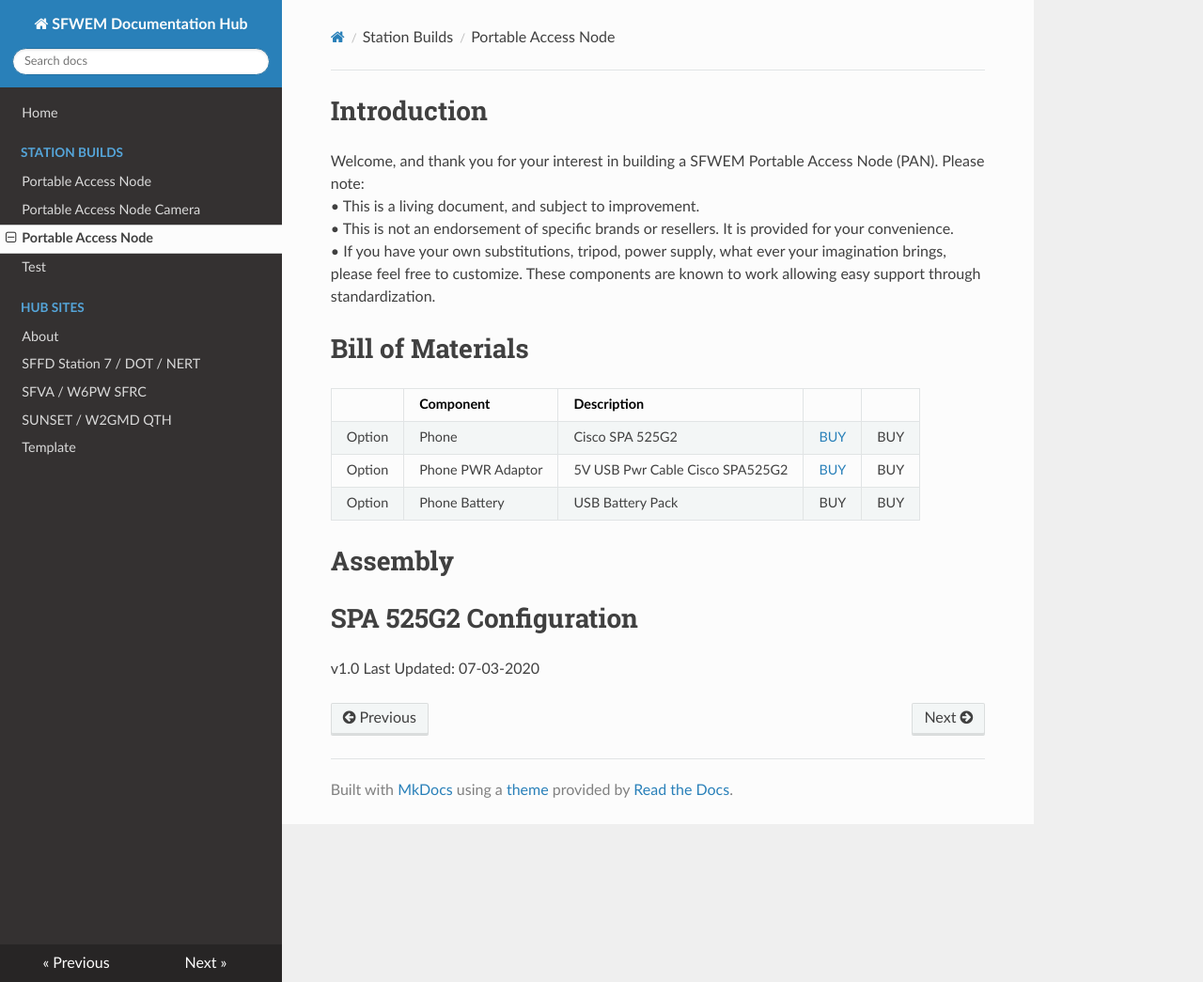
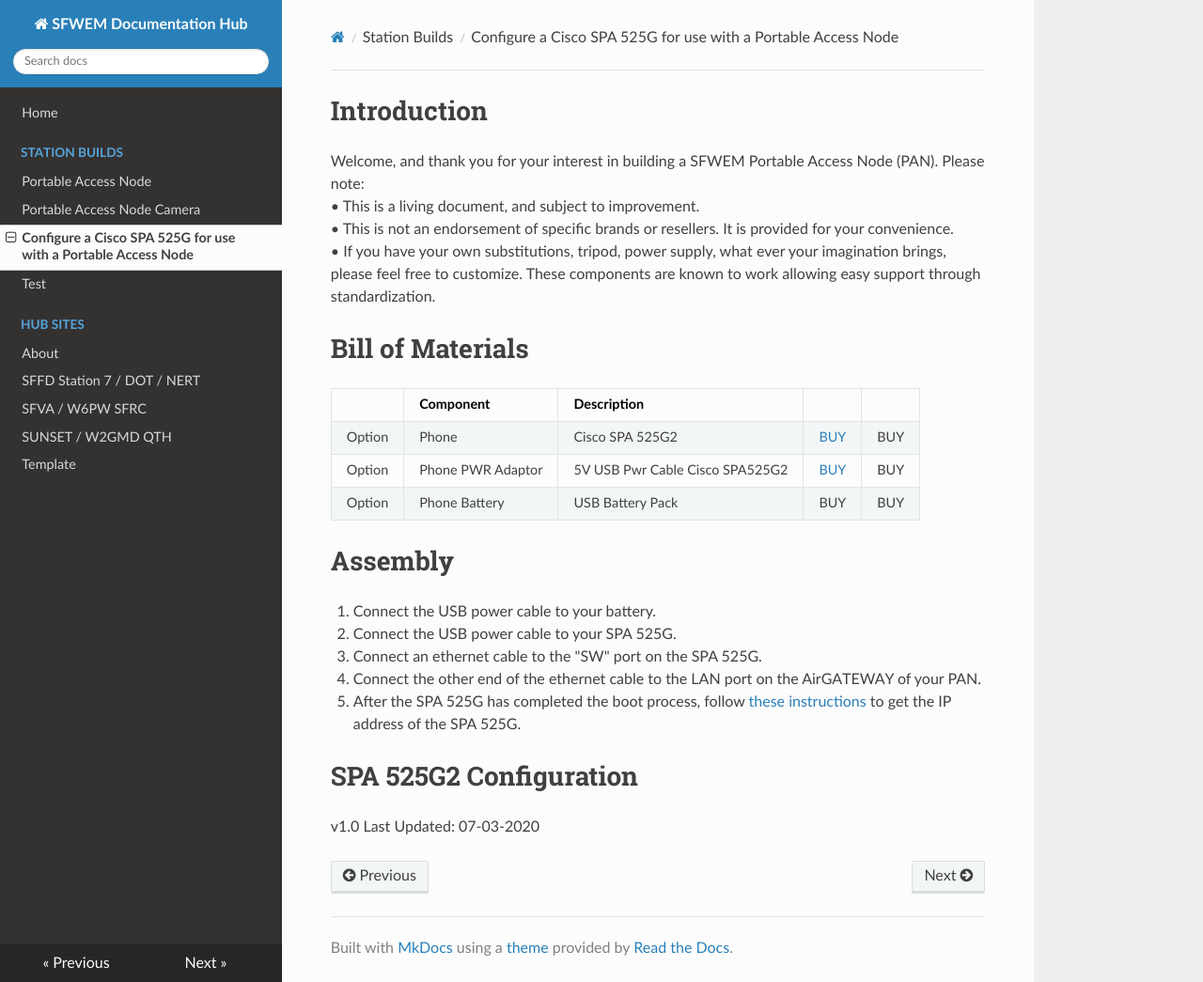
Before and after one commit to sfwem/SFWEM-Docs, an MkDocs documentation site: the page built from docs/Station_Builds/PAN_Cisco_Phone_SPA_525G2.md, in a window 1280 px wide and 1045 px high. Shown: the whole window at 94% size. Built offline with MkDocs 1.6.1, drawn with Linux system fonts in a browser that asks for light colours; nearby versions of some CDN libraries.

Commit message:
Building assembly instructions.

```diff
--- a/docs/Station_Builds/PAN_Cisco_Phone_SPA_525G2.md
+++ b/docs/Station_Builds/PAN_Cisco_Phone_SPA_525G2.md
@@ -1,5 +1,5 @@
 ---
-title: Portable Access Node
+title: Configure a Cisco SPA 525G for use with a Portable Access Node
 ---
 # Introduction
 Welcome, and thank you for your interest in building a SFWEM Portable Access Node (PAN). Please note:<br>
@@ -16,6 +16,11 @@
 | Option | Phone Battery | USB Battery Pack | BUY | BUY | BUY |
 
 # Assembly
+1. Connect the USB power cable to your battery.
+2. Connect the USB power cable to your SPA 525G.
+3. Connect an ethernet cable to the "SW" port on the SPA 525G.
+4. Connect the other end of the ethernet cable to the LAN port on the AirGATEWAY of your PAN.
+5. After the SPA 525G has completed the boot process, follow [these instructions](https://www.cisco.com/c/en/us/support/docs/smb/unified-communications/cisco-small-business-spa500-series-ip-phones/smb2083-determine-ip-address-on-spa525g-and-spa525g2-ip-phones.html) to get the IP address of the SPA 525G.
 
 # SPA 525G2 Configuration
 
```
